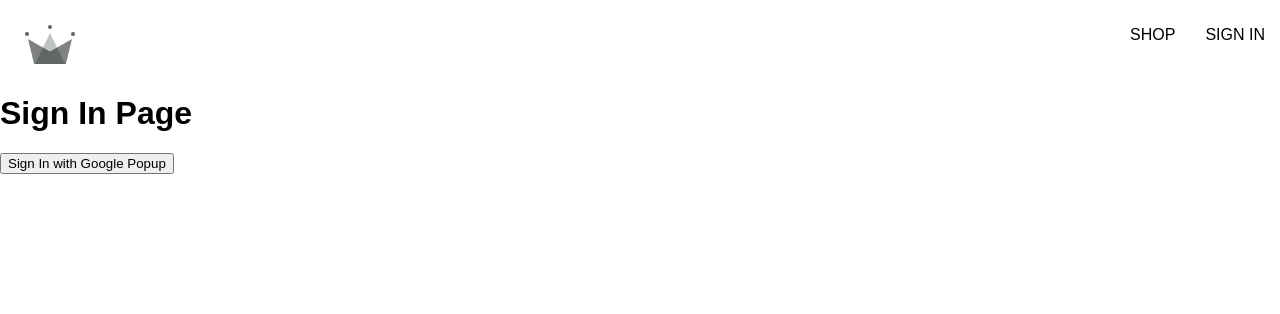
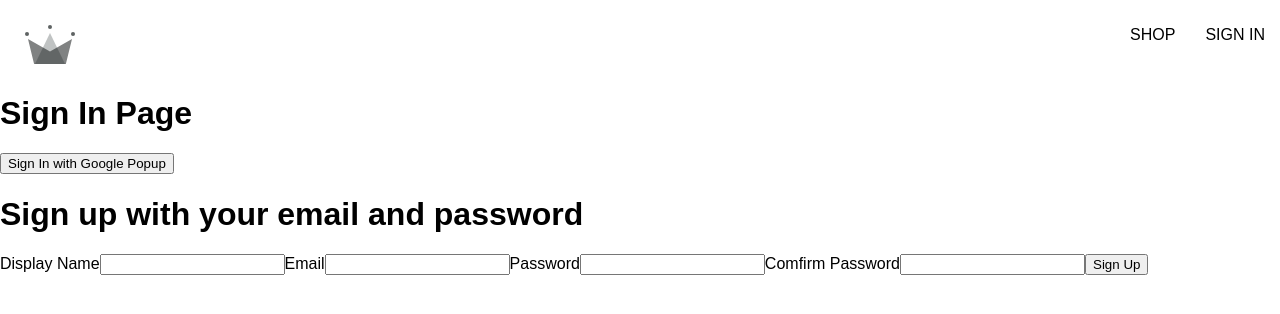
Before and after one commit to nMikeTO55/crwn, a React (Vite) app: page /sign-in in a window 1280 px wide. Shown: the top 314 px of the page. Built offline with nearby package versions, Linux system fonts and the light colour scheme; a web font is replaced by a local one.

Commit message:
98 sign up form pt1

```diff
--- /dev/null
+++ b/src/components/sign-up-form/sign-up-form.component.jsx
@@ -0,0 +1,68 @@
+import { useState } from "react";
+
+const defaultFormFields = {
+  displayName: "",
+  email: "",
+  password: "",
+  confirmPassword: "",
+};
+
+const SignUpForm = () => {
+  const [formFields, setFormFields] = useState(defaultFormFields);
+  const { displayName, email, password, confirmPassword } = formFields;
+
+  console.log(formFields);
+
+  const handleChange = (event) => {
+    const { name, value } = event.target;
+
+    setFormFields({ ...formFields, [name]: value });
+  };
+
+  return (
+    <div>
+      <h1>Sign up with your email and password</h1>
+      <form onSubmit={() => {}}>
+        <label>Display Name</label>
+        <input
+          type="text"
+          required
+          onChange={handleChange}
+          name="displayName"
+          value={displayName}
+        />
+
+        <label>Email</label>
+        <input
+          type="email"
+          required
+          onChange={handleChange}
+          name="email"
+          value={email}
+        />
+
+        <label>Password</label>
+        <input
+          type="password"
+          required
+          onChange={handleChange}
+          name="password"
+          value={password}
+        />
+
+        <label>Comfirm Password</label>
+        <input
+          type="password"
+          required
+          onChange={handleChange}
+          name="confirmPassword"
+          value={confirmPassword}
+        />
+
+        <button type="submit">Sign Up</button>
+      </form>
+    </div>
+  );
+};
+
+export default SignUpForm;
--- a/src/routes/sign-in/sign-in.component.jsx
+++ b/src/routes/sign-in/sign-in.component.jsx
@@ -2,6 +2,8 @@
   signInWithGooglePopup,
   createUserDocumentFromAuth,
 } from "../../utils/firebase/firebase.util.js";
+
+import SignUpForm from "../../components/sign-up-form/sign-up-form.component.jsx";
 
 const SignIn = () => {
   const logGoogleUser = async () => {
@@ -13,6 +15,7 @@
     <div>
       <h1>Sign In Page</h1>
       <button onClick={logGoogleUser}>Sign In with Google Popup</button>
+      <SignUpForm />
     </div>
   );
 };
--- a/src/utils/firebase/firebase.util.js
+++ b/src/utils/firebase/firebase.util.js
@@ -19,14 +19,17 @@
 
 const firebaseApp = initializeApp(firebaseConfig);
 
-const provider = new GoogleAuthProvider();
+const googleProvider = new GoogleAuthProvider();
 
-provider.setCustomParameters({
+googleProvider.setCustomParameters({
   prompt: "select_account",
 });
 
 export const auth = getAuth();
-export const signInWithGooglePopup = () => signInWithPopup(auth, provider);
+
+// sign in variations
+export const signInWithGooglePopup = () =>
+  signInWithPopup(auth, googleProvider);
 
 export const db = getFirestore();
 
```
Also changed, not shown: src/components/sign-up-form/sign-up-form.styles.scss (added).
